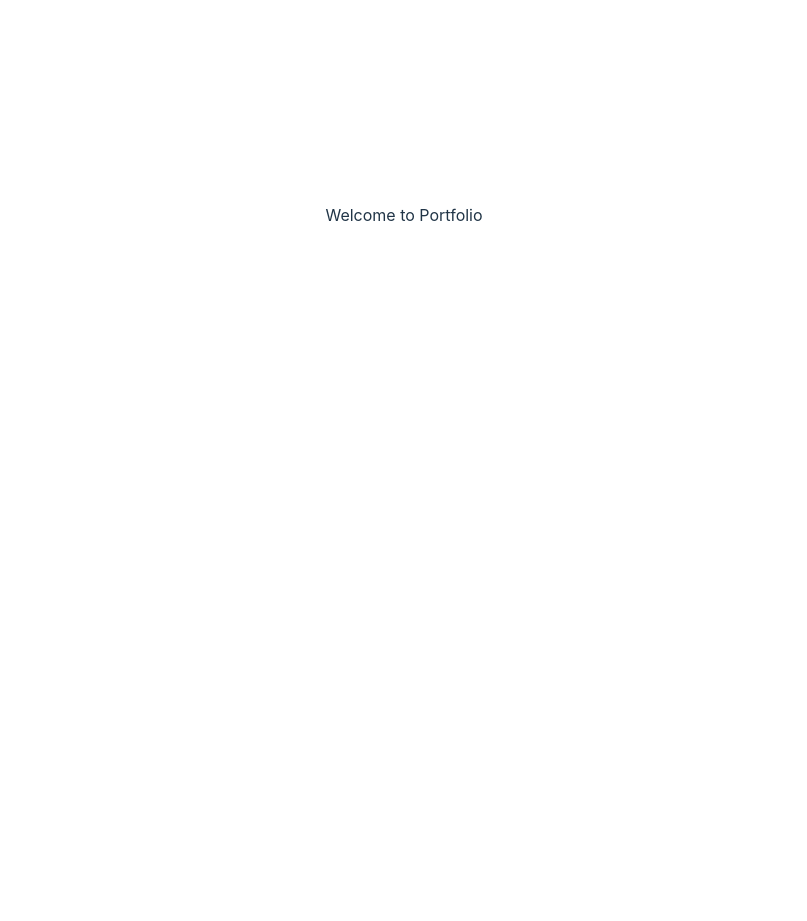
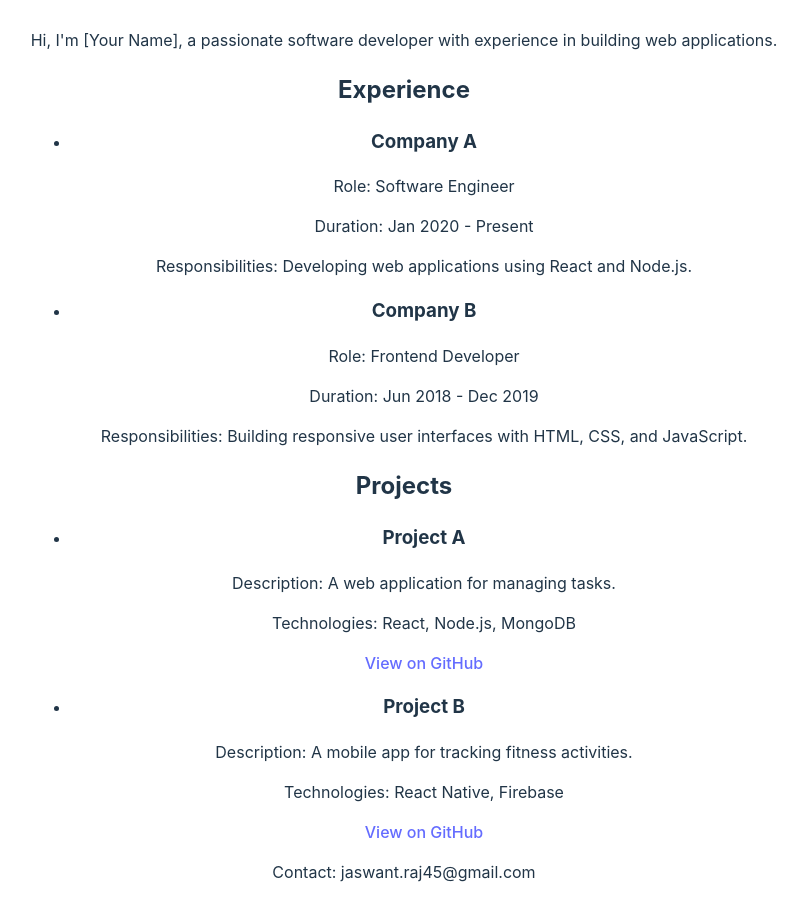
Before and after one commit to jazzz-stack/jazzz_portfolio, a React (Vite) app: page / in a window 1280 px wide. Shown: the part 185-1106 px from the top of the page, without its empty margins (236-1043 px from the left). Before the commit the page ends 800 px from the top, so only its background shows below. Built offline with nearby package versions, Linux system fonts and the light colour scheme.

Commit message:
updated app js

```diff
--- a/src/App.tsx
+++ b/src/App.tsx
@@ -1,7 +1,75 @@
 import "./App.css";
 
 function App() {
-  return <div>Welcome to Portfolio</div>;
+  return (
+    <div className="portfolio">
+      <header>
+        <h1>Welcome to My Portfolio</h1>
+      </header>
+      <section className="about">
+        <h2>About Me</h2>
+        <p>
+          Hi, I'm [Your Name], a passionate software developer with experience
+          in building web applications.
+        </p>
+      </section>
+      <section className="experience">
+        <h2>Experience</h2>
+        <ul>
+          <li>
+            <h3>Company A</h3>
+            <p>Role: Software Engineer</p>
+            <p>Duration: Jan 2020 - Present</p>
+            <p>
+              Responsibilities: Developing web applications using React and
+              Node.js.
+            </p>
+          </li>
+          <li>
+            <h3>Company B</h3>
+            <p>Role: Frontend Developer</p>
+            <p>Duration: Jun 2018 - Dec 2019</p>
+            <p>
+              Responsibilities: Building responsive user interfaces with HTML,
+              CSS, and JavaScript.
+            </p>
+          </li>
+        </ul>
+      </section>
+      <section className="projects">
+        <h2>Projects</h2>
+        <ul>
+          <li>
+            <h3>Project A</h3>
+            <p>Description: A web application for managing tasks.</p>
+            <p>Technologies: React, Node.js, MongoDB</p>
+            <a
+              href="https://github.com/yourusername/project-a"
+              target="_blank"
+              rel="noopener noreferrer"
+            >
+              View on GitHub
+            </a>
+          </li>
+          <li>
+            <h3>Project B</h3>
+            <p>Description: A mobile app for tracking fitness activities.</p>
+            <p>Technologies: React Native, Firebase</p>
+            <a
+              href="https://github.com/yourusername/project-b"
+              target="_blank"
+              rel="noopener noreferrer"
+            >
+              View on GitHub
+            </a>
+          </li>
+        </ul>
+      </section>
+      <footer>
+        <p>Contact: jaswant.raj45@gmail.com</p>
+      </footer>
+    </div>
+  );
 }
 
 export default App;
```
Also changed, not shown: 2 other files (tests, documents, lock files or other folders).
